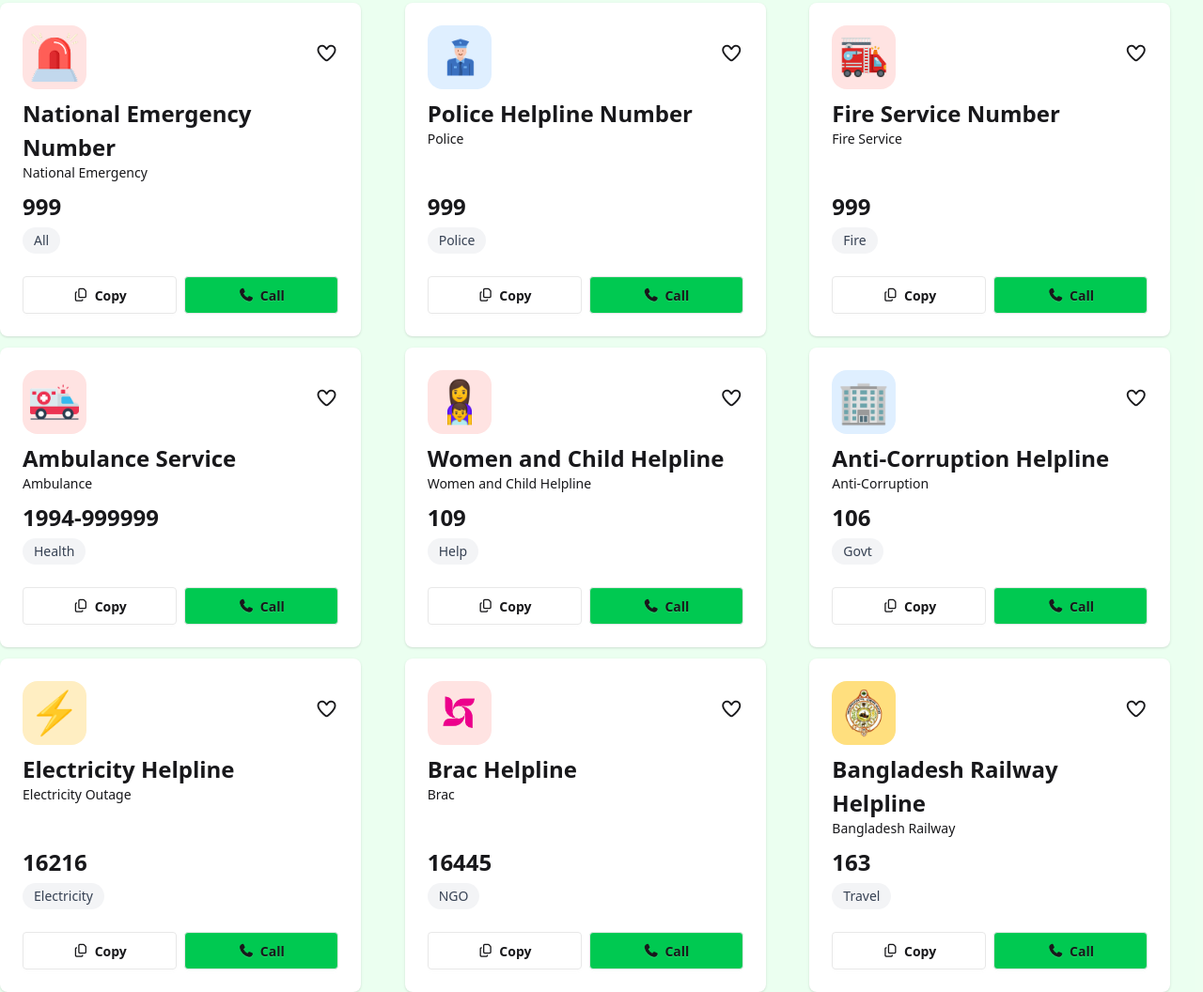
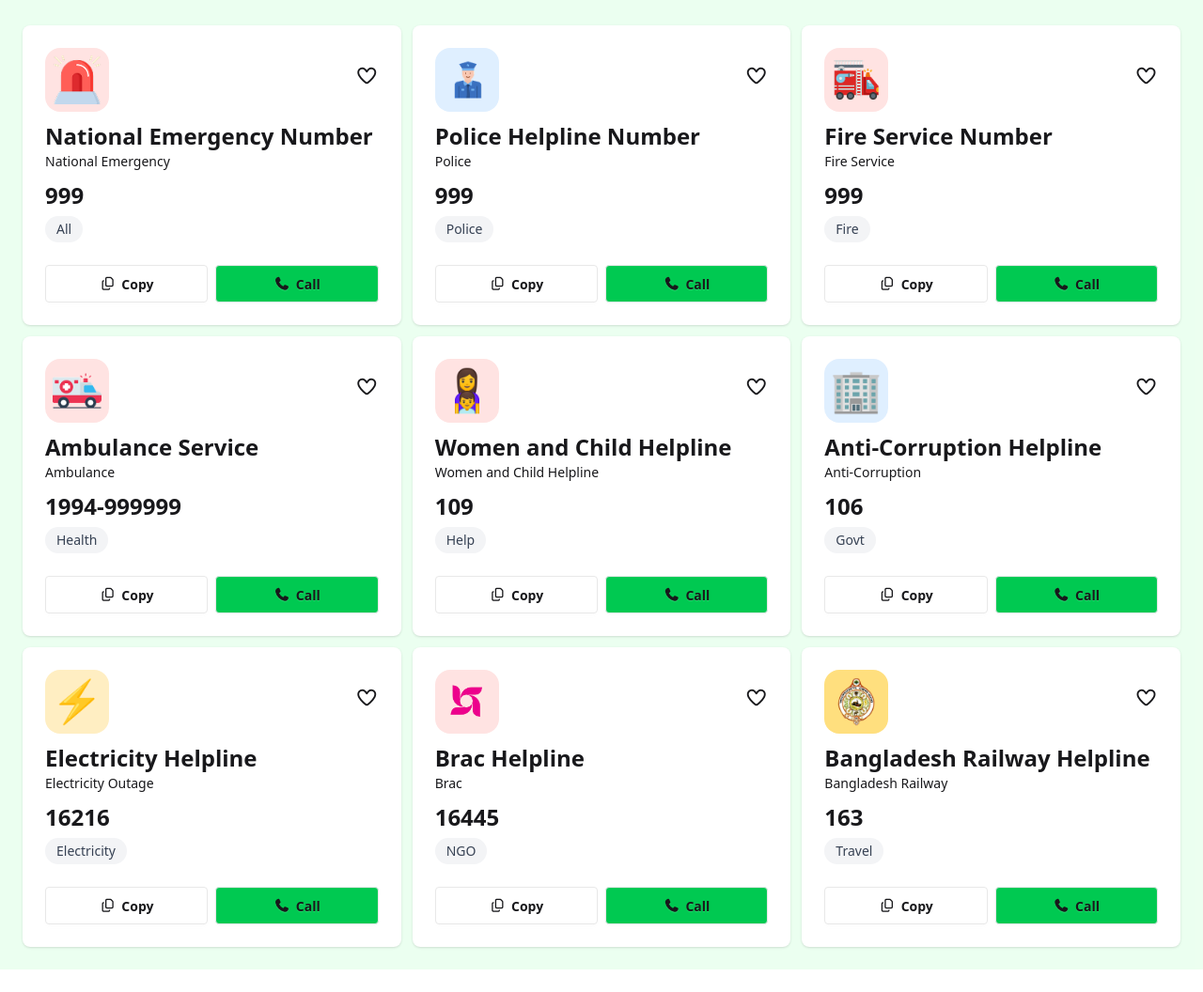
Before and after one commit to RizBits14/emergency-hotline-en, a plain HTML site: page index.html in a window 1280 px wide. Shown: the part 321-1377 px from the top of the page at 94% size. After the commit the page ends 1353 px from the top, so only its background shows below. Drawn offline with nearby package versions, Linux system fonts and the light colour scheme.

Commit message:
fixing the card section

```diff
--- a/index.html
+++ b/index.html
@@ -53,8 +53,8 @@
     </main>
 
     <!-- Card Section (Left) -->
-    <div class="grid grid-cols-3 gap-3 mt-8">
-        <div class="card w-96 bg-white card-md shadow-sm">
+    <div class="grid grid-cols-3 gap-3 mt-8 p-6">
+        <div class="card w-full max-w-[440px] bg-white card-md shadow-sm">
             <div class="card-body">
                 <div class="flex justify-between">
                     <div class="rounded-2xl bg-[#FFE3E2] p-2">
@@ -78,7 +78,7 @@
                 </div>
             </div>
         </div>
-        <div class="card w-96 bg-white card-md shadow-sm">
+        <div class="card w-full max-w-[440px] bg-white card-md shadow-sm">
             <div class="card-body">
                 <div class="flex justify-between">
                     <div class="rounded-2xl bg-[#DFEFFF] p-2">
@@ -90,7 +90,8 @@
                 <p class="mt-[-0.625rem]">Police</p>
                 <div>
                     <h1 class="card-title">999</h1>
-                    <span class="inline-block bg-gray-100 text-sm text-gray-700 px-3 py-1 rounded-full mt-1">Police</span>
+                    <span
+                        class="inline-block bg-gray-100 text-sm text-gray-700 px-3 py-1 rounded-full mt-1">Police</span>
                 </div>
                 <div class="flex justify-between mt-4">
                     <button class="btn flex-1 mr-2 !bg-white">
@@ -102,7 +103,7 @@
                 </div>
             </div>
         </div>
-        <div class="card w-96 bg-white card-md shadow-sm">
+        <div class="card w-full max-w-[440px] bg-white card-md shadow-sm">
             <div class="card-body">
                 <div class="flex justify-between">
                     <div class="rounded-2xl bg-[#FFE3E2] p-2">
@@ -126,7 +127,7 @@
                 </div>
             </div>
         </div>
-        <div class="card w-96 bg-white card-md shadow-sm">
+        <div class="card w-full max-w-[440px] bg-white card-md shadow-sm">
             <div class="card-body">
                 <div class="flex justify-between">
                     <div class="rounded-2xl bg-[#FFE3E2] p-2">
@@ -138,7 +139,8 @@
                 <p class="mt-[-0.625rem]">Ambulance</p>
                 <div>
                     <h1 class="card-title">1994-999999</h1>
-                    <span class="inline-block bg-gray-100 text-sm text-gray-700 px-3 py-1 rounded-full mt-1">Health</span>
+                    <span
+                        class="inline-block bg-gray-100 text-sm text-gray-700 px-3 py-1 rounded-full mt-1">Health</span>
                 </div>
                 <div class="flex justify-between mt-4">
                     <button class="btn flex-1 mr-2 !bg-white">
@@ -150,7 +152,7 @@
                 </div>
             </div>
         </div>
-        <div class="card w-96 bg-white card-md shadow-sm">
+        <div class="card w-full max-w-[440px] bg-white card-md shadow-sm">
             <div class="card-body">
                 <div class="flex justify-between">
                     <div class="rounded-2xl bg-[#FFE3E2] p-2">
@@ -174,7 +176,7 @@
                 </div>
             </div>
         </div>
-        <div class="card w-96 bg-white card-md shadow-sm">
+        <div class="card w-full max-w-[440px] bg-white card-md shadow-sm">
             <div class="card-body">
                 <div class="flex justify-between">
                     <div class="rounded-2xl bg-[#DFEFFF] p-2">
@@ -198,7 +200,7 @@
                 </div>
             </div>
         </div>
-        <div class="card w-96 bg-white card-md shadow-sm">
+        <div class="card w-full max-w-[440px] bg-white card-md shadow-sm">
             <div class="card-body">
                 <div class="flex justify-between">
                     <div class="rounded-2xl bg-[#ffeec2] p-2">
@@ -210,7 +212,8 @@
                 <p class="mt-[-0.625rem]">Electricity Outage</p>
                 <div>
                     <h1 class="card-title">16216</h1>
-                    <span class="inline-block bg-gray-100 text-sm text-gray-700 px-3 py-1 rounded-full mt-1">Electricity</span>
+                    <span
+                        class="inline-block bg-gray-100 text-sm text-gray-700 px-3 py-1 rounded-full mt-1">Electricity</span>
                 </div>
                 <div class="flex justify-between mt-4">
                     <button class="btn flex-1 mr-2 !bg-white">
@@ -222,7 +225,7 @@
                 </div>
             </div>
         </div>
-        <div class="card w-96 bg-white card-md shadow-sm">
+        <div class="card w-full max-w-[440px] bg-white card-md shadow-sm">
             <div class="card-body">
                 <div class="flex justify-between">
                     <div class="rounded-2xl bg-[#FFE3E2] p-2">
@@ -246,7 +249,7 @@
                 </div>
             </div>
         </div>
-        <div class="card w-96 bg-white card-md shadow-sm">
+        <div class="card w-full max-w-[440px] bg-white card-md shadow-sm">
             <div class="card-body">
                 <div class="flex justify-between">
                     <div class="rounded-2xl bg-[#ffdf7e] p-2">
@@ -258,7 +261,8 @@
                 <p class="mt-[-0.625rem]">Bangladesh Railway</p>
                 <div>
                     <h1 class="card-title">163</h1>
-                    <span class="inline-block bg-gray-100 text-sm text-gray-700 px-3 py-1 rounded-full mt-1">Travel</span>
+                    <span
+                        class="inline-block bg-gray-100 text-sm text-gray-700 px-3 py-1 rounded-full mt-1">Travel</span>
                 </div>
                 <div class="flex justify-between mt-4">
                     <button class="btn flex-1 mr-2 !bg-white">
@@ -272,6 +276,7 @@
         </div>
     </div>
 
+
     <script src="home.js"></script>
 </body>
 
```
